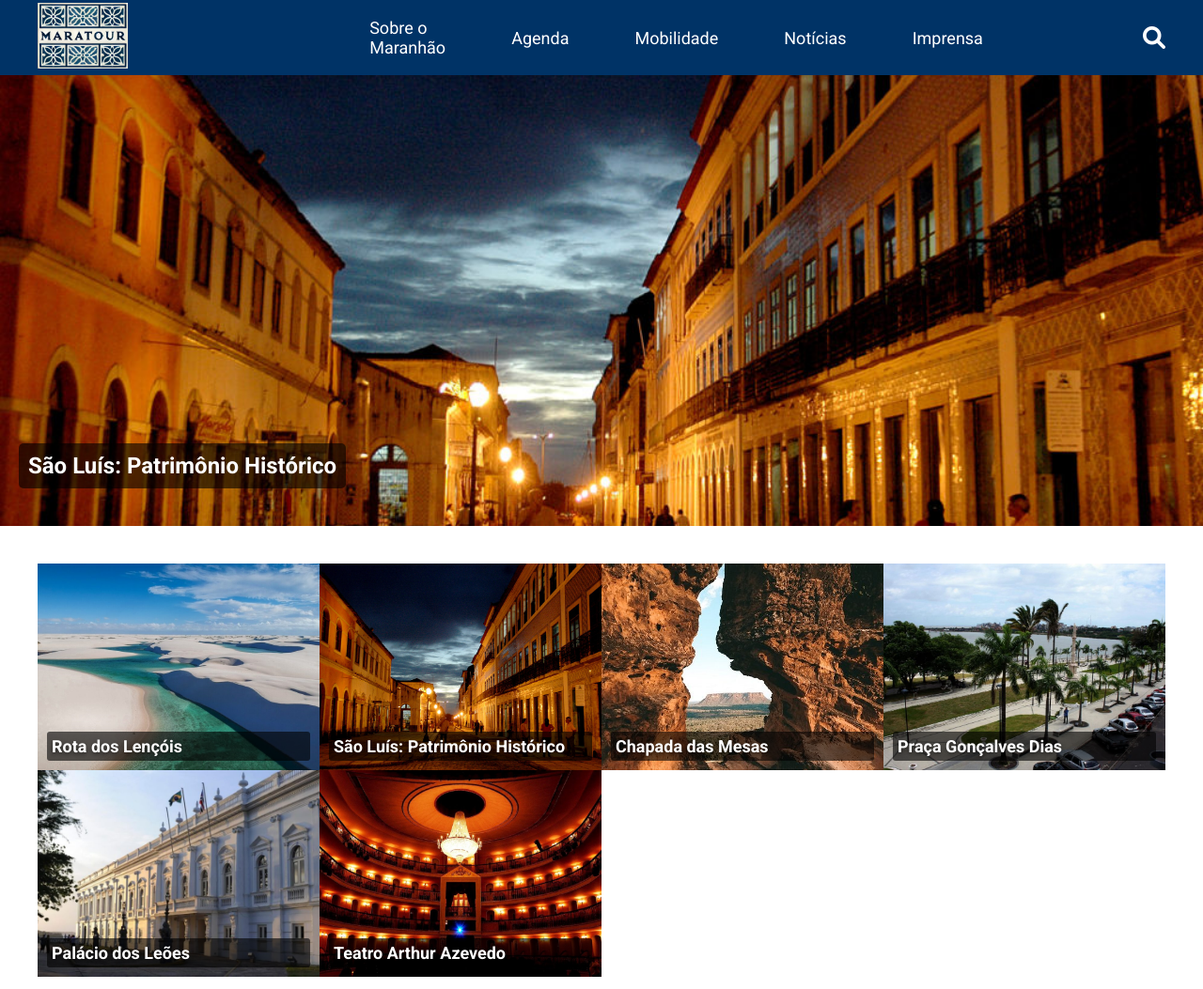
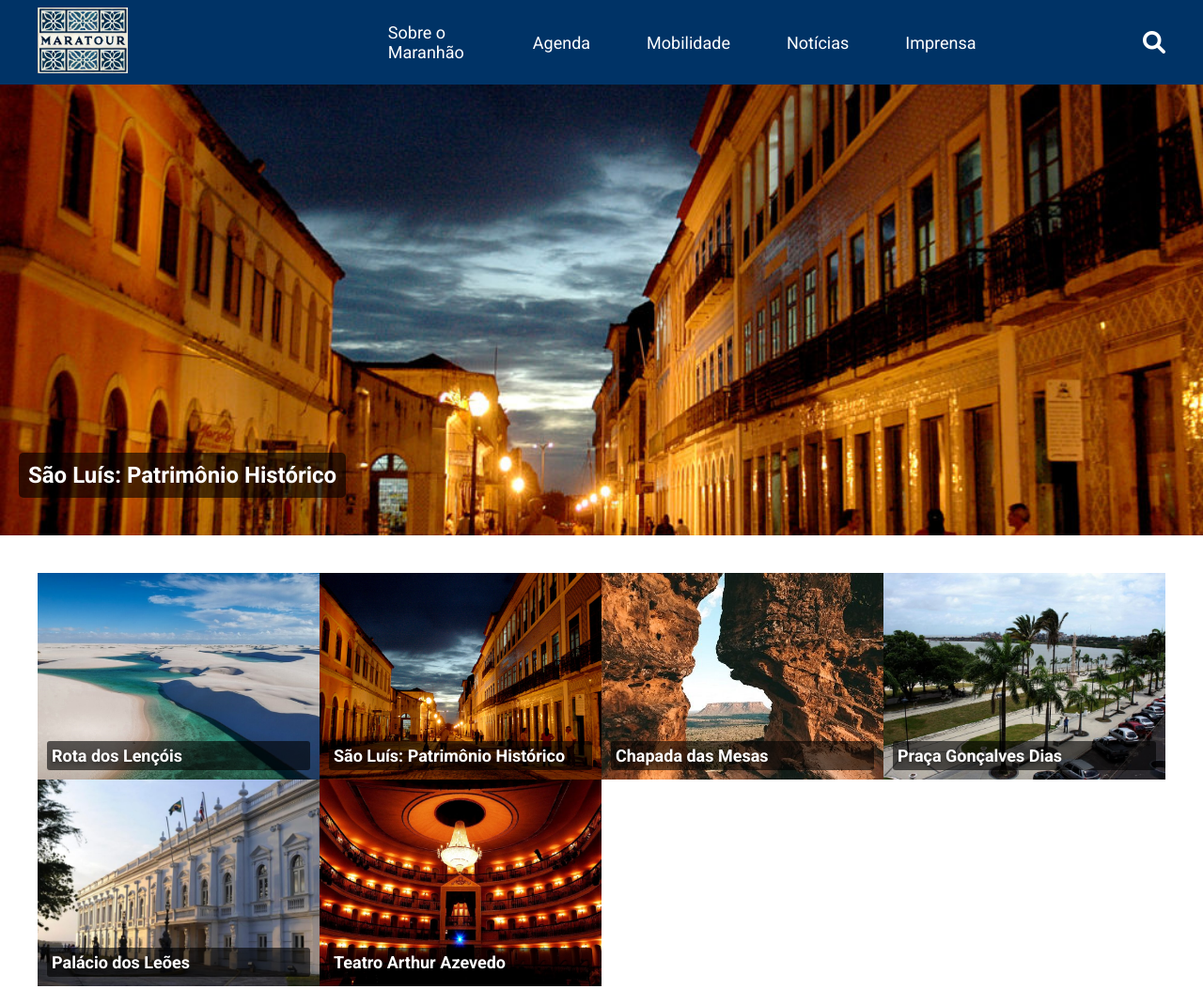
Before and after one commit to jorgelucasp42/MaraTour, a plain HTML site: page index.html in a window 1280 px wide. Shown: the top 1053 px of the page at 94% size. Drawn offline with Linux system fonts and the light colour scheme.

Commit message:
Update styles.css

```diff
--- a/css/styles.css
+++ b/css/styles.css
@@ -11,7 +11,7 @@ header {
     color: white;
     padding: 0 20px;
     box-shadow: 0 2px 4px rgba(0,0,0,0.1);
-    height: 80px; /* Altura do header */
+    height: 90px; /* Altura do header */
 }
 
 .header-container {
@@ -45,14 +45,14 @@ header nav ul {
 }
 
 header nav ul li {
-    margin: 0 20px; /* Ajustando o espaçamento entre os itens da lista */
+    margin: 0 15px; /* Ajustando o espaçamento entre os itens da lista */
     height: 100%; /* Garantir que o li ocupe toda a altura do header */
     display: flex;
     align-items: center;
 }
 
 header nav ul li:hover {
-    background-color: #ffcc00; /* Alteração de cor ao passar o cursor */
+    background-color: #f1eaeae3; /* Alteração de cor ao passar o cursor */
 }
 
 header nav ul li a {
@@ -61,6 +61,7 @@ header nav ul li a {
     font-size: 18px;
     transition: color 0.3s ease, background-color 0.3s ease; /* Adicionando transição para o background-color */
     padding: 10px 15px;
+    height: 100%;
 }
 
 header nav ul li a:hover {
```
